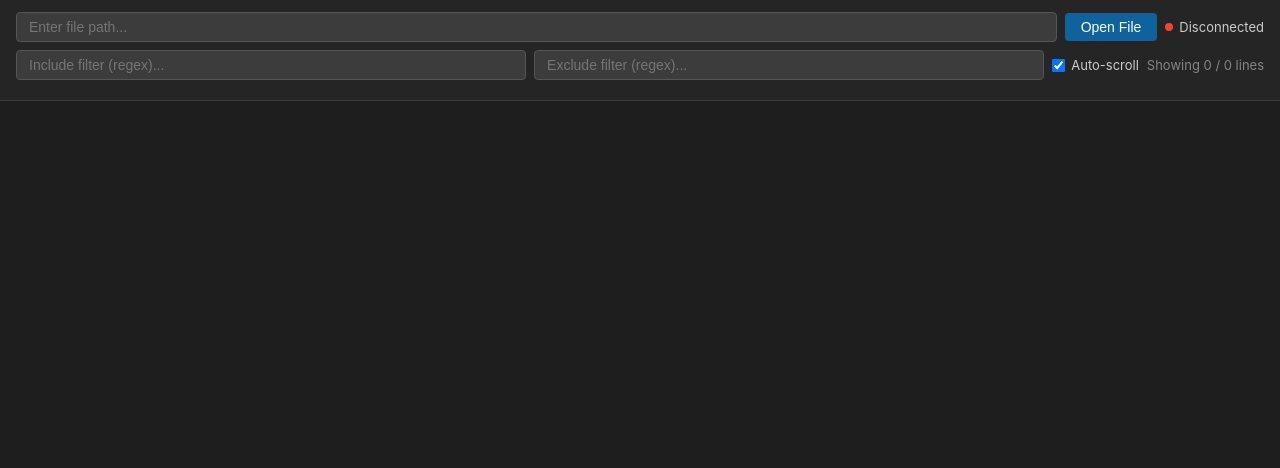
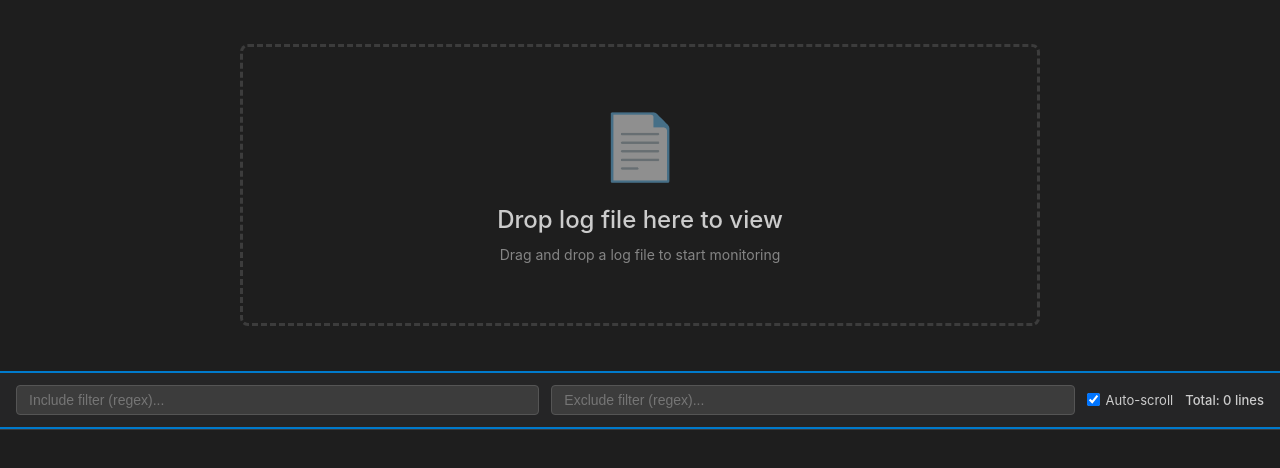
Before and after one commit to VodOleg/WebLogView, a React (Vite) app in the folder web/: page / in a window 1280 px wide. Shown: the top 468 px of the page. Built offline with nearby package versions, Linux system fonts and the light colour scheme; no server answers.

Commit message:
front end 1

```diff
--- a/web/src/components/App.jsx
+++ b/web/src/components/App.jsx
@@ -1,15 +1,16 @@
 import { useState, useEffect, useMemo } from 'preact/hooks';
-import { Header } from './Header';
+import { ControlBar } from './ControlBar';
 import { LogViewer } from './LogViewer';
+import { DropZone } from './DropZone';
 import { useWebSocket } from '../hooks/useWebSocket';
 
 export function App() {
-  const [filePath, setFilePath] = useState('');
   const [lines, setLines] = useState([]);
   const [includeFilter, setIncludeFilter] = useState('');
   const [excludeFilter, setExcludeFilter] = useState('');
   const [autoScroll, setAutoScroll] = useState(true);
   const [connected, setConnected] = useState(false);
+  const [isDragging, setIsDragging] = useState(false);
 
   const { sendMessage, lastMessage, connectionStatus } = useWebSocket(
     `ws://${window.location.host}/ws`
@@ -46,13 +47,36 @@ export function App() {
     }
   };
 
-  const handleOpenFile = () => {
+  const handleFileDrop = (filePath) => {
     if (filePath && connected) {
       sendMessage({
         type: 'open',
         path: filePath,
         tail: 1000,
       });
+    }
+  };
+
+  const handleDragOver = (e) => {
+    e.preventDefault();
+    setIsDragging(true);
+  };
+
+  const handleDragLeave = (e) => {
+    e.preventDefault();
+    setIsDragging(false);
+  };
+
+  const handleDrop = (e) => {
+    e.preventDefault();
+    setIsDragging(false);
+
+    const files = e.dataTransfer.files;
+    if (files.length > 0) {
+      const file = files[0];
+      // For now, we'll use the file name - in production we'd need the full path
+      // This will require backend support for file browser or path resolution
+      handleFileDrop(file.path || file.name);
     }
   };
 
@@ -80,26 +104,53 @@ export function App() {
     return filtered;
   }, [lines, includeFilter, excludeFilter]);
 
+  const hasLog = lines.length > 0;
+  const hasFilters = includeFilter || excludeFilter;
+
   return (
-    <div style={{ height: '100vh', display: 'flex', flexDirection: 'column' }}>
-      <Header
-        filePath={filePath}
-        onFilePathChange={setFilePath}
-        onOpenFile={handleOpenFile}
+    <div
+      style={{ height: '100vh', display: 'flex', flexDirection: 'column' }}
+      onDragOver={handleDragOver}
+      onDragLeave={handleDragLeave}
+      onDrop={handleDrop}
+    >
+      {/* Main Log Area A (always shows full log) */}
+      <div style={{ flex: 1, position: 'relative' }}>
+        {hasLog ? (
+          <LogViewer
+            lines={lines}
+            autoScroll={autoScroll}
+            title="All Lines"
+          />
+        ) : (
+          <DropZone isDragging={isDragging} />
+        )}
+      </div>
+
+      {/* Control Bar */}
+      <ControlBar
         includeFilter={includeFilter}
         onIncludeFilterChange={setIncludeFilter}
         excludeFilter={excludeFilter}
         onExcludeFilterChange={setExcludeFilter}
         autoScroll={autoScroll}
         onAutoScrollChange={setAutoScroll}
-        connected={connected}
-        lineCount={filteredLines.length}
+        filteredLineCount={filteredLines.length}
         totalLines={lines.length}
       />
-      <LogViewer
-        lines={filteredLines}
-        autoScroll={autoScroll}
-      />
+
+      {/* Main Log Area B (filtered results - always visible) */}
+      <div style={{ flex: 1, borderTop: '1px solid #3c3c3c' }}>
+        {hasLog ? (
+          <LogViewer
+            lines={filteredLines}
+            autoScroll={autoScroll}
+            title={hasFilters ? "Filtered Lines" : "All Lines"}
+          />
+        ) : (
+          <div style={{ height: '100%', backgroundColor: '#1e1e1e' }} />
+        )}
+      </div>
     </div>
   );
 }
--- /dev/null
+++ b/web/src/components/ControlBar.jsx
@@ -0,0 +1,88 @@
+export function ControlBar({
+  includeFilter,
+  onIncludeFilterChange,
+  excludeFilter,
+  onExcludeFilterChange,
+  autoScroll,
+  onAutoScrollChange,
+  filteredLineCount,
+  totalLines,
+}) {
+  return (
+    <div style={styles.controlBar}>
+      <div style={styles.controls}>
+        <input
+          type="text"
+          placeholder="Include filter (regex)..."
+          value={includeFilter}
+          onInput={(e) => onIncludeFilterChange(e.target.value)}
+          style={styles.input}
+        />
+        <input
+          type="text"
+          placeholder="Exclude filter (regex)..."
+          value={excludeFilter}
+          onInput={(e) => onExcludeFilterChange(e.target.value)}
+          style={styles.input}
+        />
+        <label style={styles.checkbox}>
+          <input
+            type="checkbox"
+            checked={autoScroll}
+            onChange={(e) => onAutoScrollChange(e.target.checked)}
+          />
+          Auto-scroll
+        </label>
+        <div style={styles.stats}>
+          {includeFilter || excludeFilter ? (
+            <>
+              Filtered: {filteredLineCount.toLocaleString()} / {totalLines.toLocaleString()} lines
+            </>
+          ) : (
+            <>
+              Total: {totalLines.toLocaleString()} lines
+            </>
+          )}
+        </div>
+      </div>
+    </div>
+  );
+}
+
+const styles = {
+  controlBar: {
+    backgroundColor: '#252526',
+    borderTop: '2px solid #007acc',
+    borderBottom: '2px solid #007acc',
+    padding: '12px 16px',
+  },
+  controls: {
+    display: 'flex',
+    gap: '12px',
+    alignItems: 'center',
+  },
+  input: {
+    flex: 1,
+    padding: '6px 12px',
+    backgroundColor: '#3c3c3c',
+    border: '1px solid #555',
+    color: '#d4d4d4',
+    borderRadius: '4px',
+    fontSize: '14px',
+  },
+  checkbox: {
+    display: 'flex',
+    alignItems: 'center',
+    gap: '6px',
+    fontSize: '13px',
+    color: '#cccccc',
+    cursor: 'pointer',
+    whiteSpace: 'nowrap',
+  },
+  stats: {
+    fontSize: '13px',
+    color: '#cccccc',
+    whiteSpace: 'nowrap',
+    fontWeight: '500',
+  },
+};
--- /dev/null
+++ b/web/src/components/DropZone.jsx
@@ -0,0 +1,62 @@
+export function DropZone({ isDragging }) {
+  return (
+    <div style={styles.container}>
+      <div style={{
+        ...styles.dropZone,
+        ...(isDragging ? styles.dropZoneDragging : {})
+      }}>
+        <div style={styles.icon}>📄</div>
+        <div style={styles.message}>
+          {isDragging ? 'Drop log file here' : 'Drop log file here to view'}
+        </div>
+        <div style={styles.hint}>
+          Drag and drop a log file to start monitoring
+        </div>
+      </div>
+    </div>
+  );
+}
+
+const styles = {
+  container: {
+    height: '100%',
+    width: '100%',
+    display: 'flex',
+    alignItems: 'center',
+    justifyContent: 'center',
+    backgroundColor: '#1e1e1e',
+  },
+  dropZone: {
+    width: '80%',
+    maxWidth: '800px',
+    padding: '60px 40px',
+    display: 'flex',
+    flexDirection: 'column',
+    alignItems: 'center',
+    justifyContent: 'center',
+    backgroundColor: '#1e1e1e',
+    border: '3px dashed #3c3c3c',
+    borderRadius: '8px',
+    transition: 'all 0.2s ease',
+  },
+  dropZoneDragging: {
+    backgroundColor: '#2d2d30',
+    borderColor: '#007acc',
+    transform: 'scale(0.98)',
+  },
+  icon: {
+    fontSize: '64px',
+    marginBottom: '20px',
+    opacity: 0.5,
+  },
+  message: {
+    fontSize: '24px',
+    color: '#cccccc',
+    marginBottom: '12px',
+    fontWeight: '500',
+  },
+  hint: {
+    fontSize: '14px',
+    color: '#858585',
+  },
+};
--- a/web/src/components/LogViewer.jsx
+++ b/web/src/components/LogViewer.jsx
@@ -1,14 +1,29 @@
-import { useEffect, useRef } from 'preact/hooks';
+import { useEffect, useRef, useState } from 'preact/hooks';
 import { FixedSizeList as List } from 'react-window';
 
-export function LogViewer({ lines, autoScroll }) {
+export function LogViewer({ lines, autoScroll, title }) {
   const listRef = useRef(null);
+  const containerRef = useRef(null);
+  const [height, setHeight] = useState(600);
 
   useEffect(() => {
     if (autoScroll && listRef.current && lines.length > 0) {
       listRef.current.scrollToItem(lines.length - 1, 'end');
     }
   }, [lines, autoScroll]);
+
+  useEffect(() => {
+    const updateHeight = () => {
+      if (containerRef.current) {
+        const rect = containerRef.current.getBoundingClientRect();
+        setHeight(rect.height - 30); // Subtract title bar height
+      }
+    };
+
+    updateHeight();
+    window.addEventListener('resize', updateHeight);
+    return () => window.removeEventListener('resize', updateHeight);
+  }, []);
 
   const Row = ({ index, style }) => (
     <div style={{ ...style, ...rowStyle }}>
@@ -18,10 +33,15 @@ export function LogViewer({ lines, autoScroll }) {
   );
 
   return (
-    <div style={{ flex: 1, backgroundColor: '#1e1e1e' }}>
+    <div ref={containerRef} style={{ height: '100%', backgroundColor: '#1e1e1e', display: 'flex', flexDirection: 'column' }}>
+      {title && (
+        <div style={titleBarStyle}>
+          {title}
+        </div>
+      )}
       <List
         ref={listRef}
-        height={window.innerHeight - 120} // Adjust based on header height
+        height={height}
         itemCount={lines.length}
         itemSize={20}
         width="100%"
@@ -31,6 +51,15 @@ export function LogViewer({ lines, autoScroll }) {
     </div>
   );
 }
+
+const titleBarStyle = {
+  backgroundColor: '#2d2d30',
+  color: '#cccccc',
+  padding: '6px 12px',
+  fontSize: '12px',
+  fontWeight: '500',
+  borderBottom: '1px solid #3c3c3c',
+};
 
 const rowStyle = {
   display: 'flex',
```
